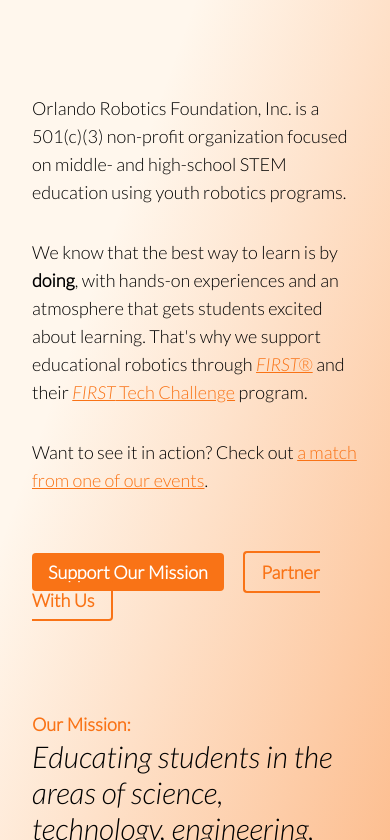
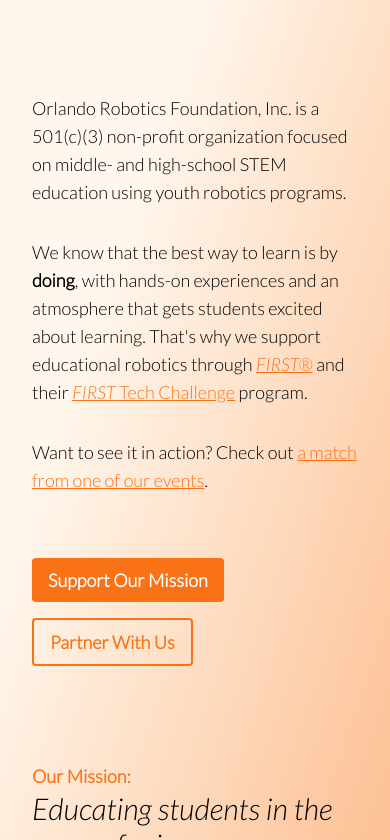
Before and after one commit to OrlandoFTC/orlrobotics.org, a website: page site/index.html in a window 390 px wide. Shown: the part 260-1100 px from the top of the page. Drawn offline with nearby package versions, Linux system fonts and the light colour scheme; files that its build step writes are made by us from their sources.

Commit message:
Fix collapsed buttons on mobile

```diff
--- a/site/index.html
+++ b/site/index.html
@@ -29,8 +29,8 @@
             Want to see it in action? Check out <a href="https://www.youtube.com/live/XmKD86KZpCY?si=FRGdF_vYfXe6G9FC&t=11137" class="text-orange-500 underline">a match from one of our events</a>.
           </p>
           <p class="mb-16">
-            <a href="https://donate.stripe.com/eVa8A63oQ0drcF2aEE" class="bg-orange-500 font-bold mb-4 mr-4 px-4 py-2 rounded text-white transition-colors hover:bg-orange-400">Support Our Mission</a>
-            <a href="mailto:donate@orlrobotics.org" class="border-2 border-orange-500 font-bold px-4 py-2 rounded text-orange-500 transition-colors hover:border-orange-400 hover:text-orange-400">Partner With Us</a>
+            <a href="https://donate.stripe.com/eVa8A63oQ0drcF2aEE" class="bg-orange-500 font-bold inline-block mb-4 mr-4 px-4 py-2 rounded text-white transition-colors hover:bg-orange-400">Support Our Mission</a>
+            <a href="mailto:donate@orlrobotics.org" class="border-2 border-orange-500 font-bold inline-block px-4 py-2 rounded text-orange-500 transition-colors hover:border-orange-400 hover:text-orange-400">Partner With Us</a>
           </p>
         </article>
         <article class="max-w-2xl">
```
